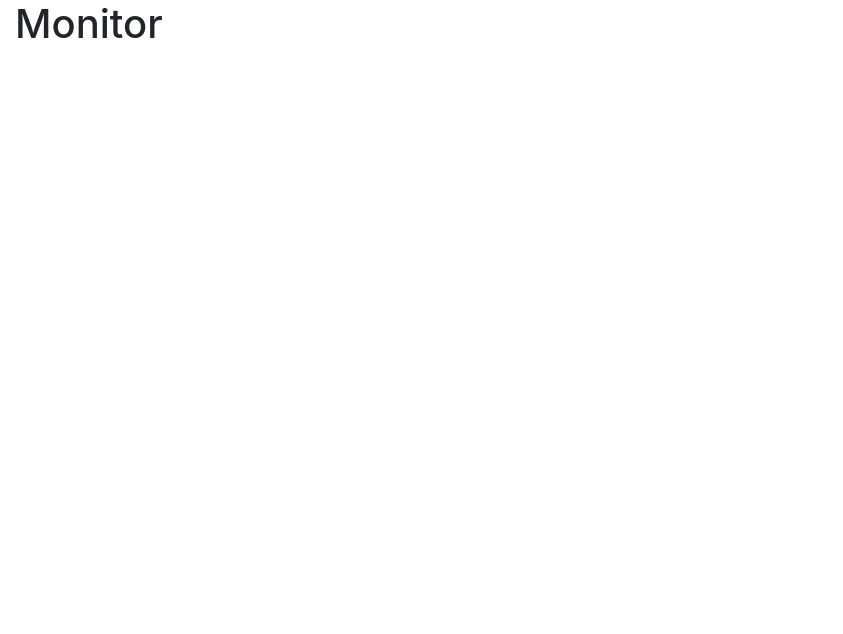
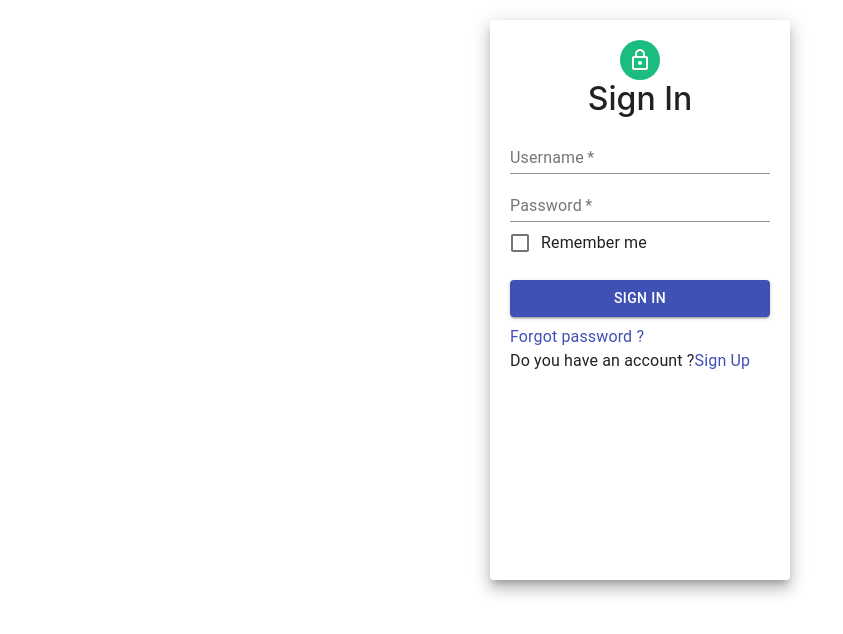
Before and after one commit to sriyabro/Monitor, a React (Create React App) app in the folder monitor-frontend/: page / in a window 1280 px wide. Shown: the top 634 px of the page, without its empty margins (0-843 px from the left). Built offline with nearby package versions, Linux system fonts and the light colour scheme; the HTML template or start-up script is replaced by a standard one.

Commit message:
login added

```diff
--- a/monitor-frontend/package.json
+++ b/monitor-frontend/package.json
@@ -3,6 +3,8 @@
   "version": "0.1.0",
   "private": true,
   "dependencies": {
+    "@material-ui/core": "^4.12.1",
+    "@material-ui/icons": "^4.11.2",
     "@testing-library/jest-dom": "^5.14.1",
     "@testing-library/react": "^11.2.7",
     "@testing-library/user-event": "^12.8.3",
--- a/monitor-frontend/src/App.js
+++ b/monitor-frontend/src/App.js
@@ -1,12 +1,15 @@
 import React from "react";
 import {Container} from "react-bootstrap";
 import "./assets/styles/main.scss"
+import './App.css';
+import Login from "./components/login";
 
 function App() {
   return (
-      <Container fluid={true}>
-           <h1>Monitor</h1>
-      </Container>
+      <div className="App">
+
+          <Login/>
+      </div>
 
   );
 }
--- /dev/null
+++ b/monitor-frontend/src/components/login.js
@@ -0,0 +1,54 @@
+import React from 'react'
+import {Grid,Paper,TextField,Button,Typography,Link,Avatar} from '@material-ui/core'
+import LockOutlinedIcon from '@material-ui/icons/LockOutlined';
+import FormControlLabel from '@material-ui/core/FormControlLabel';
+import Checkbox from '@material-ui/core/Checkbox';
+
+const Login=()=>{
+    const paperStyle={padding :20,height:'70vh',width:300, margin:"20px auto"}
+    const avatarStyle={backgroundColor:'#1bbd7e'}
+    const btn={margin:'8px 0'}
+    return(
+        <Grid>
+            <Paper elevation={10} style={paperStyle}>
+                <Grid align='center'>
+                    <Avatar style={avatarStyle}><LockOutlinedIcon/></Avatar>
+                    <h2>Sign In</h2>
+                </Grid>
+                <TextField label='Username' placeholder='Enter username' fullWidth required/>
+                <TextField label='Password' placeholder='Enter password' type='password' fullWidth required/>
+                <FormControlLabel
+                    control={
+                        <Checkbox
+
+                            name="checkedB"
+                            color="primary"
+                        />
+                    }
+                    label="Remember me"
+                />
+                <Button type='submit' color='primary' variant="contained" style={btn} fullWidth>Sign in</Button>
+                <Typography >
+                    <Link href="#" >
+                        Forgot password ?
+                    </Link>
+                </Typography>
+                <Typography > Do you have an account ?
+                    <Link href="#" >
+                        Sign Up
+                    </Link>
+                </Typography>
+            </Paper>
+        </Grid>
+
+
+
+
+
+
+
+
+
+    )
+}
+export default Login;
```
Also changed, not shown: monitor-frontend/src/App.css (added), 1 other file (tests, documents, lock files or other folders).
